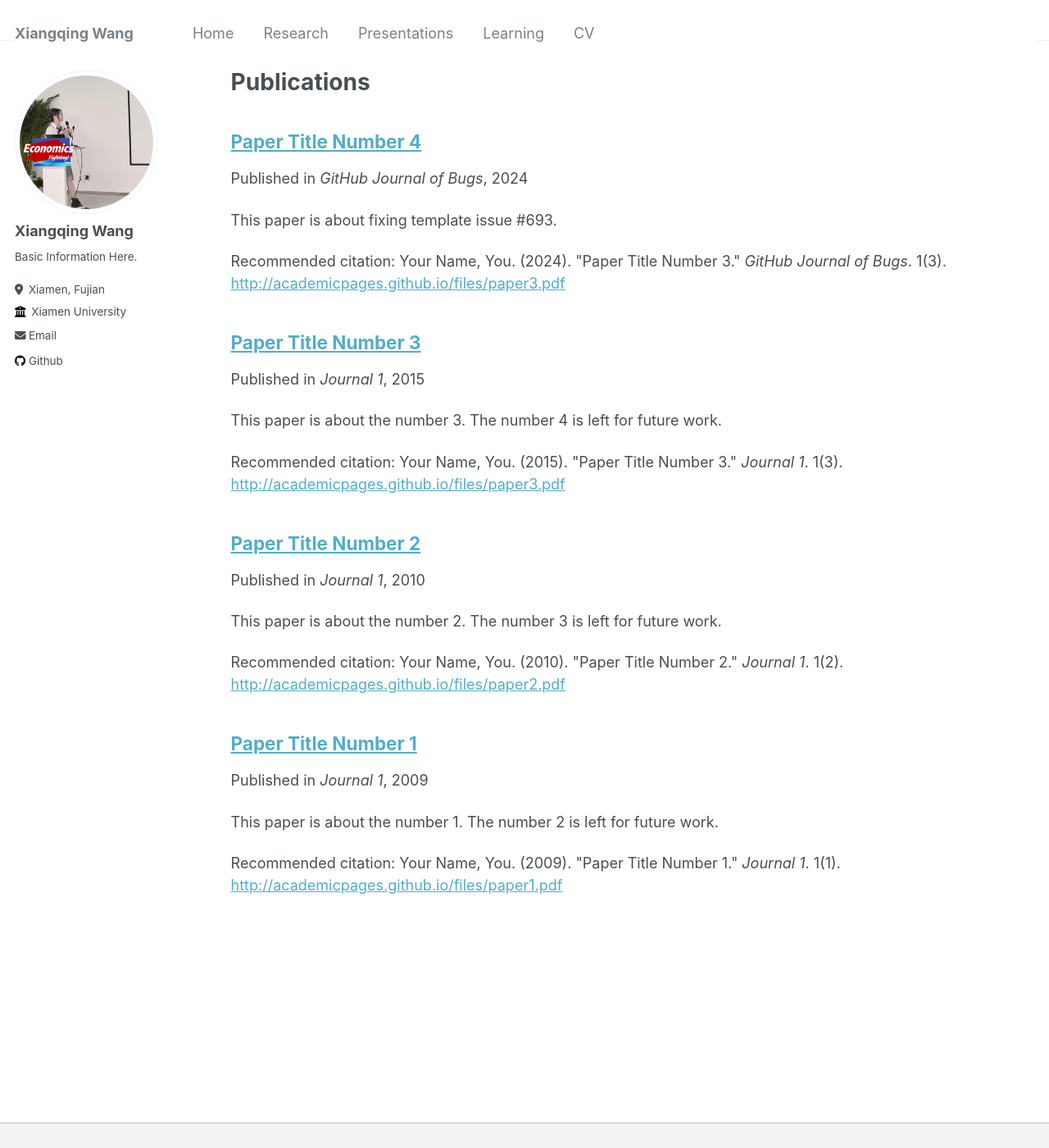
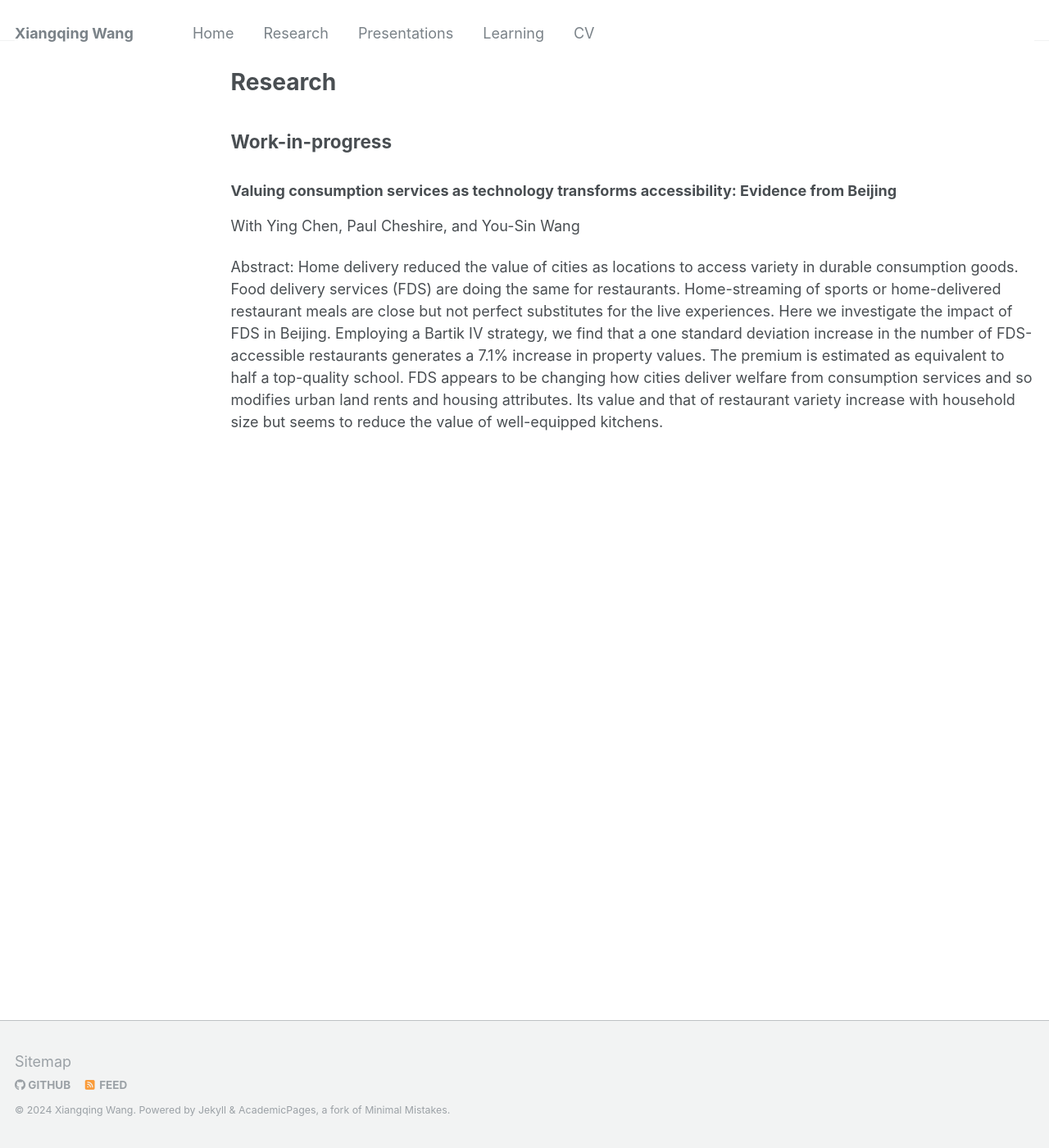
Before and after one commit to leahxqing/leahxqing.github.io, a Jekyll site: the page built from _pages/publications.md, in a window 1280 px wide and 1400 px high. Shown: the whole window at 82% size. Built offline with Jekyll 4.4.1, drawn with Linux system fonts in a browser that asks for light colours.

Commit message:
Update publications.md

```diff
--- a/_pages/publications.md
+++ b/_pages/publications.md
@@ -1,16 +1,12 @@
 ---
 layout: archive
-title: "Publications"
-permalink: /publications/
-author_profile: true
+title: "Research"
+permalink: /
+author_profile: false
 ---
 
-{% if site.author.googlescholar %}
-  <div class="wordwrap">You can also find my articles on <a href="{{site.author.googlescholar}}">my Google Scholar profile</a>.</div>
-{% endif %}
+## Work-in-progress
+### Valuing consumption services as technology transforms accessibility: Evidence from Beijing
+With Ying Chen, Paul Cheshire, and You-Sin Wang
 
-{% include base_path %}
-
-{% for post in site.publications reversed %}
-  {% include archive-single.html %}
-{% endfor %}
+Abstract: Home delivery reduced the value of cities as locations to access variety in durable consumption goods. Food delivery services (FDS) are doing the same for restaurants. Home-streaming of sports or home-delivered restaurant meals are close but not perfect substitutes for the live experiences. Here we investigate the impact of FDS in Beijing. Employing a Bartik IV strategy, we find that a one standard deviation increase in the number of FDS-accessible restaurants generates a 7.1% increase in property values. The premium is estimated as equivalent to half a top-quality school. FDS appears to be changing how cities deliver welfare from consumption services and so modifies urban land rents and housing attributes. Its value and that of restaurant variety increase with household size but seems to reduce the value of well-equipped kitchens.
```
